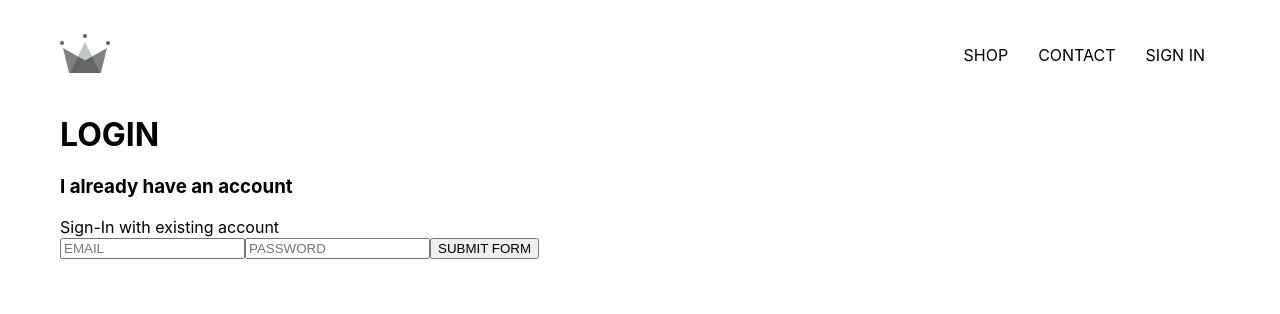
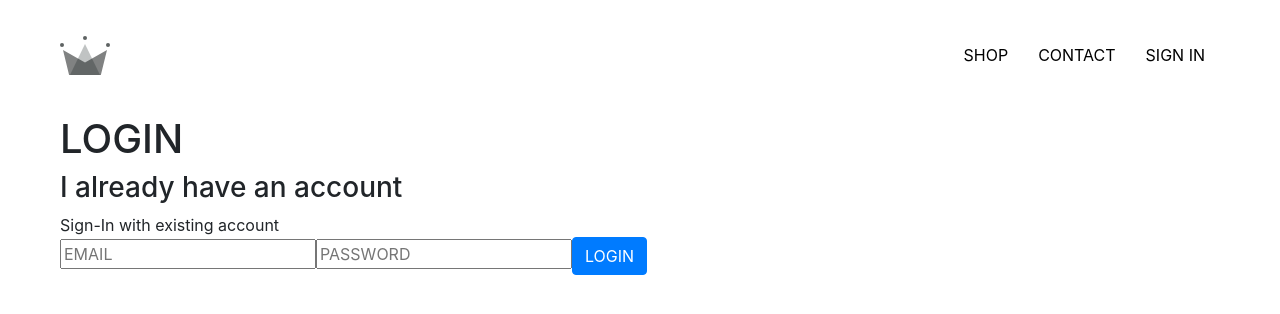
Before and after one commit to rohanrony250/E-commerce-website-ReactApp, a React (Create React App) app: page /login in a window 1280 px wide. Shown: the top 314 px of the page. Built offline with nearby package versions, Linux system fonts and the light colour scheme.

Commit message:
form-input

```diff
--- a/package.json
+++ b/package.json
@@ -6,8 +6,10 @@
     "@testing-library/jest-dom": "^5.11.8",
     "@testing-library/react": "^11.2.2",
     "@testing-library/user-event": "^12.6.0",
+    "bootstrap": "^4.5.3",
     "node-sass": "^4.14.1",
     "react": "^17.0.1",
+    "react-bootstrap": "^1.4.3",
     "react-dom": "^17.0.1",
     "react-router-dom": "^5.2.0",
     "react-scripts": "4.0.1",
--- a/src/App.js
+++ b/src/App.js
@@ -3,6 +3,7 @@ import {Switch, Route} from 'react-router-dom';
 import Shop_Component from './pages/shop/shop-component';
 import LoginPage from './pages/login/login-component';
 import HeaderComponent from './components/header/header-component';
+import '../node_modules/bootstrap/dist/css/bootstrap.css';
 import './App.css';
 
 function App() {
--- a/src/components/sign-in/sign-in.component.jsx
+++ b/src/components/sign-in/sign-in.component.jsx
@@ -33,6 +33,7 @@ class SignIn extends React.Component
                 <h3>I already have an account</h3>
                 <span>Sign-In with existing account</span>
 
+
                 <form onSubmit={this.handleSubmit}>
                     <input
                         name='email'
@@ -41,7 +42,6 @@ class SignIn extends React.Component
                         value={this.state.email}
                         onChange={this.handleChange}
                         required
-
                     />
 
                     <input
@@ -51,15 +51,11 @@ class SignIn extends React.Component
                         value={this.state.password}
                         onChange={this.handleChange}
                         required
-
                     />
 
-                <input
-                    type="submit"
-                    value='SUBMIT FORM'/>
+                    <button className='btn btn-primary' type='submit'>LOGIN</button>
 
                 </form>
-
             </div>
         )
     }
```
Also changed, not shown: src/components/form-input/form-input.component.jsx (added, +22 -0 lines), src/components/form-input/form-input.styles.scss (added), 2 other files (tests, documents, lock files or other folders). Lines whose indentation alone changed are shown as unchanged.
